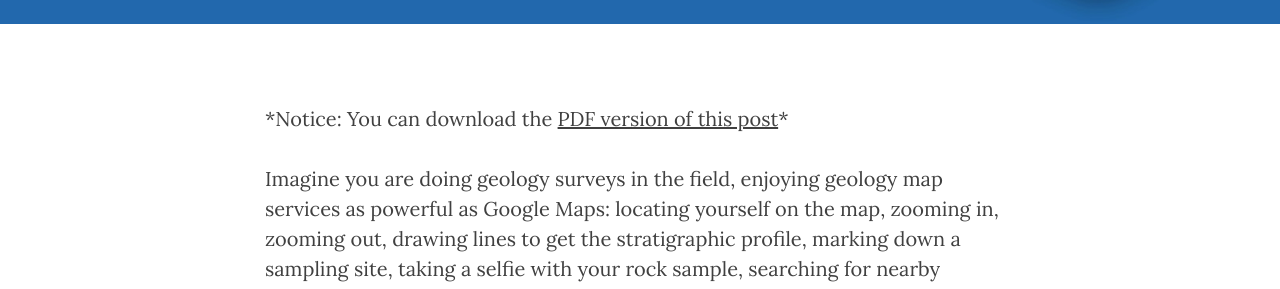
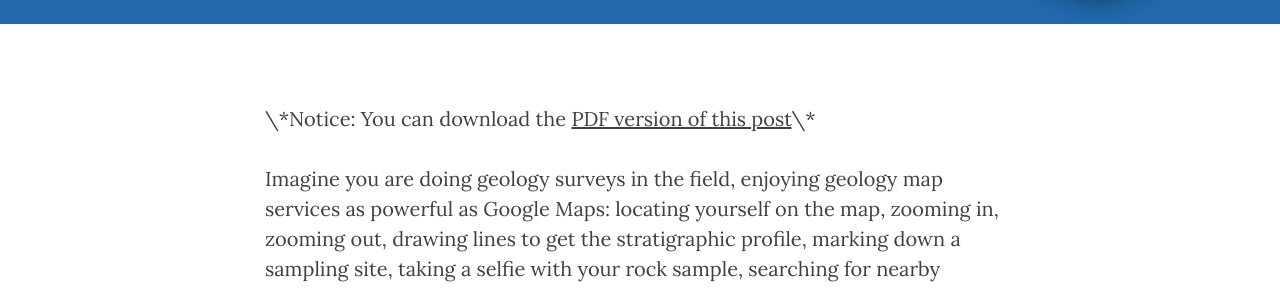
Before and after one commit to EricAlex/EricAlex.github.io, a Jekyll site: the page built from _posts/2016-01-07-006-use-geology-map-like-google-map.markdown, in a window 1280 px wide and 900 px high, scrolled down 376 px. Shown: the part 154-443 px from the top of the window. Built offline with Jekyll 4.4.1, drawn with Linux system fonts in a browser that asks for light colours; nearby versions of some CDN libraries; formulas are drawn with MathJax 3; comment, search, counter and statistics services are not loaded.

```diff
--- a/_posts/2015-12-24-004-shannon-kotelnikov-simulation.markdown
+++ b/_posts/2015-12-24-004-shannon-kotelnikov-simulation.markdown
@@ -7,7 +7,7 @@ author:     "Xin Wang"
 header-img: "img/post-004/bg.jpg"
 ---
 
-<p>*Notice: You can download the <a href="{{ site.baseurl }}/PDFs/Shannon-Kotel'ikov.pdf">PDF version of this post</a>*</p>
+<p>\*Notice: You can download the <a href="{{ site.baseurl }}/PDFs/Shannon-Kotel'ikov.pdf">PDF version of this post</a>\*</p>
 
 <h2 class="section-heading">1 Introduction</h2>
 
--- a/_posts/2016-01-07-006-use-geology-map-like-google-map.markdown
+++ b/_posts/2016-01-07-006-use-geology-map-like-google-map.markdown
@@ -7,7 +7,7 @@ author:     "Xin Wang"
 header-img: "img/post-006/bg.jpg"
 ---
 
-<p>*Notice: You can download the <a href="{{ site.baseurl }}/PDFs/use-geology-map-like-google-map.pdf">PDF version of this post</a>*</p>
+<p>\*Notice: You can download the <a href="{{ site.baseurl }}/PDFs/use-geology-map-like-google-map.pdf">PDF version of this post</a>\*</p>
 
 <p>Imagine you are doing geology surveys in the field, enjoying geology map services as powerful as Google Maps:
 locating yourself on the map, zooming in, zooming out, drawing lines to get the stratigraphic profile,
```
